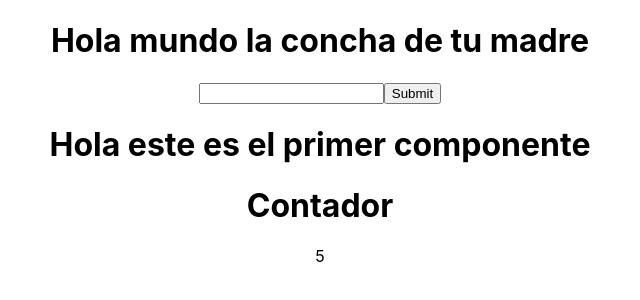
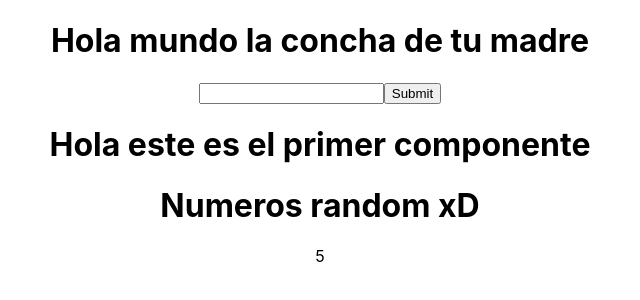
Before and after one commit to Diego-Palacio/practicaReact, a React (Create React App) app: page / in a window 1280 px wide. Shown: the top 300 px of the page, without its empty margins (320-960 px from the left). Built offline with nearby package versions, Linux system fonts and the light colour scheme.

Commit message:
Cambio h1 componente "contador"

```diff
--- a/src/components/Contador.jsx
+++ b/src/components/Contador.jsx
@@ -7,7 +7,7 @@ function contador(){
 return (
 
     <div>
-        <h1> Contador</h1>
+        <h1>Numeros random xD</h1>
         <p> {numeroRandom}</p>
     </div>
 
```
